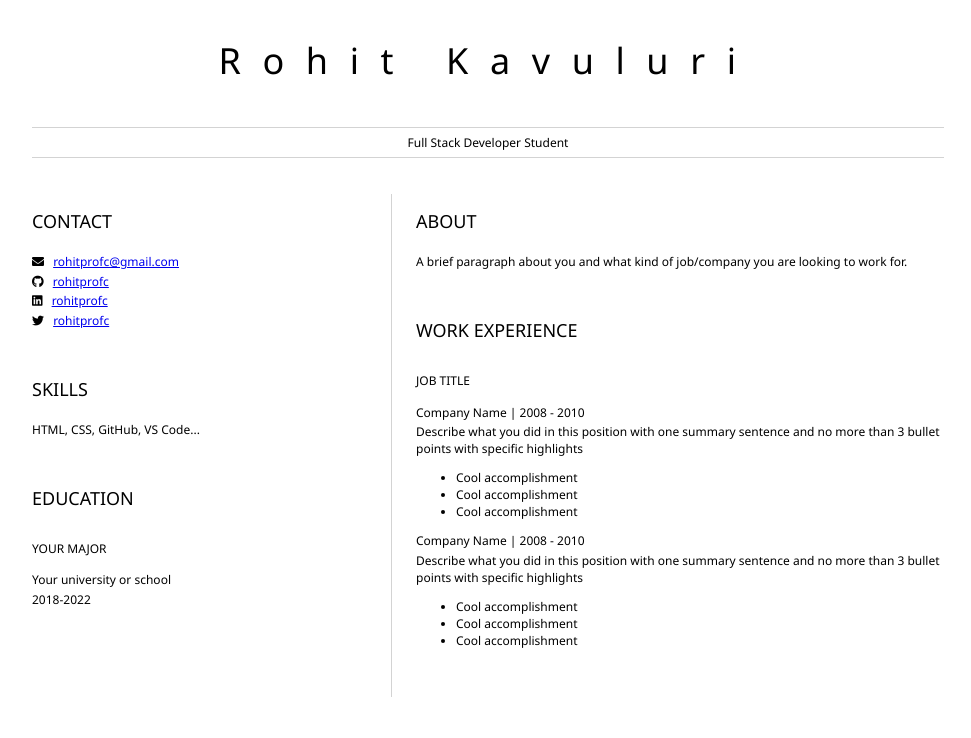
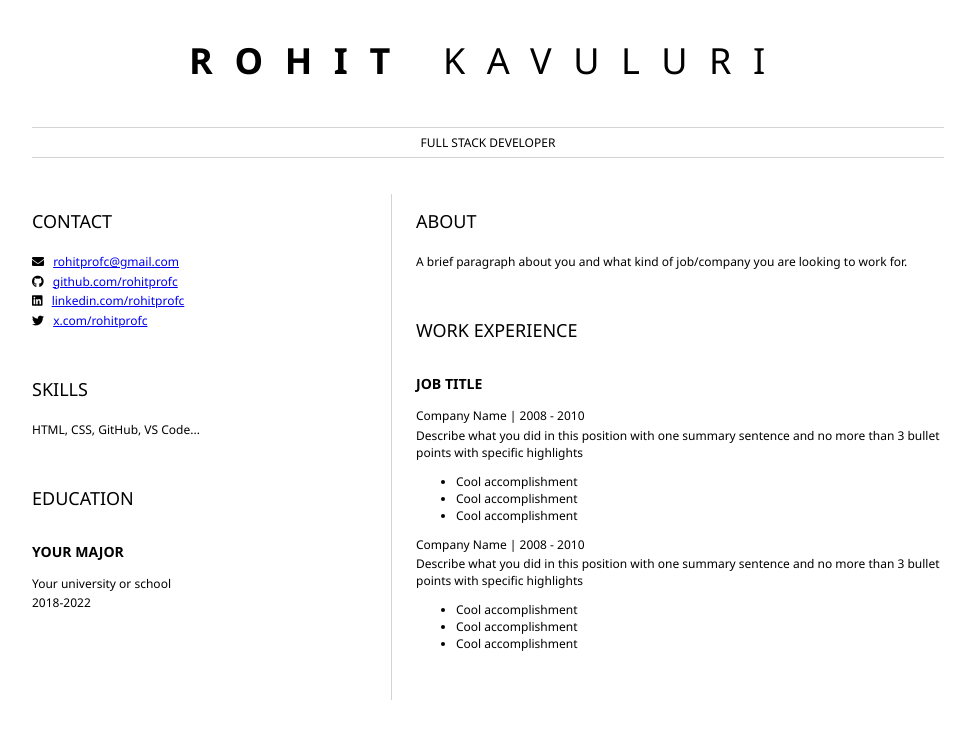
Before and after one commit to rohitprofc/resume, a plain HTML site: page index.html in a window 1280 px wide. Shown: the whole page, without its empty margins (152-1123 px from the left). Drawn offline with Linux system fonts and the light colour scheme.

Commit message:
Updated resume

```diff
--- a/index.html
+++ b/index.html
@@ -2,14 +2,14 @@
 	<head>
 		<link href="style.css" rel="stylesheet">
         <link rel="stylesheet" href="https://cdnjs.cloudflare.com/ajax/libs/font-awesome/5.15.4/css/all.min.css">
-		<title>Your Name resume</title>
+		<title>Rohit's Resume</title>
 	</head>
 
 	<body>
 		<header id="header">
-			<h1>Rohit Kavuluri</h1>
+			<h1><span style="font-weight: 900;">ROHIT</span> KAVULURI</h1>
 			<hr>
-			Full Stack Developer Student
+			FULL STACK DEVELOPER
 			<hr>
 		</header>
 		<main>
@@ -22,15 +22,15 @@
                     </p>
                     <p>
                         <i class="fab fa-github" aria-hidden="true"></i>
-                        <a href="github.com/rohitprofc">rohitprofc</a>
+                        <a href="github.com/rohitprofc">github.com/rohitprofc</a>
                     </p>
                     <p>
                         <i class="fab fa-linkedin" aria-hidden="true"></i>
-                        <a href="linkedin.com/rohitprofc">rohitprofc</a>
+                        <a href="linkedin.com/rohitprofc">linkedin.com/rohitprofc</a>
                     </p>
                     <p>
                         <i class="fab fa-twitter" aria-hidden="true"></i>
-                        <a href="x.com/rohitprofc">rohitprofc</a>
+                        <a href="x.com/rohitprofc">x.com/rohitprofc</a>
                     </p>
 				</section>
 				<section>
--- a/style.css
+++ b/style.css
@@ -17,16 +17,11 @@ h2 {
     padding-bottom: 1em;
 }
 
-h3 {
-    font-size: 1em;
-    padding-bottom: 1em;
-}
-
 main {
     display: grid;
     grid-template-columns: 40% 60%;
     margin-top: 3em;
-   }
+}
 
 header {
     text-align: center;
@@ -51,11 +46,11 @@ hr {
     height: 1px;
 }
 
-h1, h2, h3 {
+h1, h2 {
     font-weight: 100;
     margin-bottom: 0;
 }
 
 #mainLeft {
     border-right: 1px solid lightgray;
-}
+ }
```
Also changed, not shown: 1 other file.
